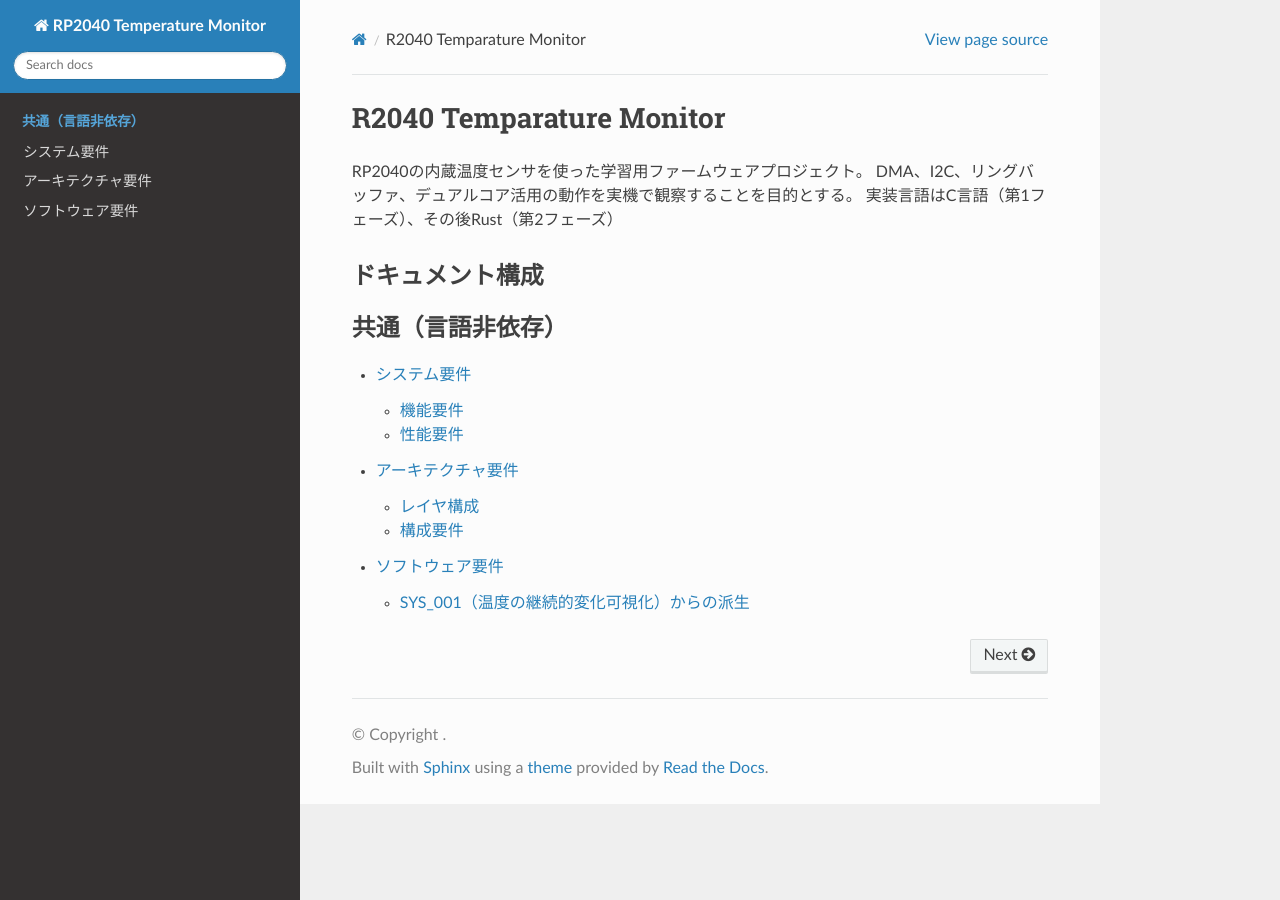
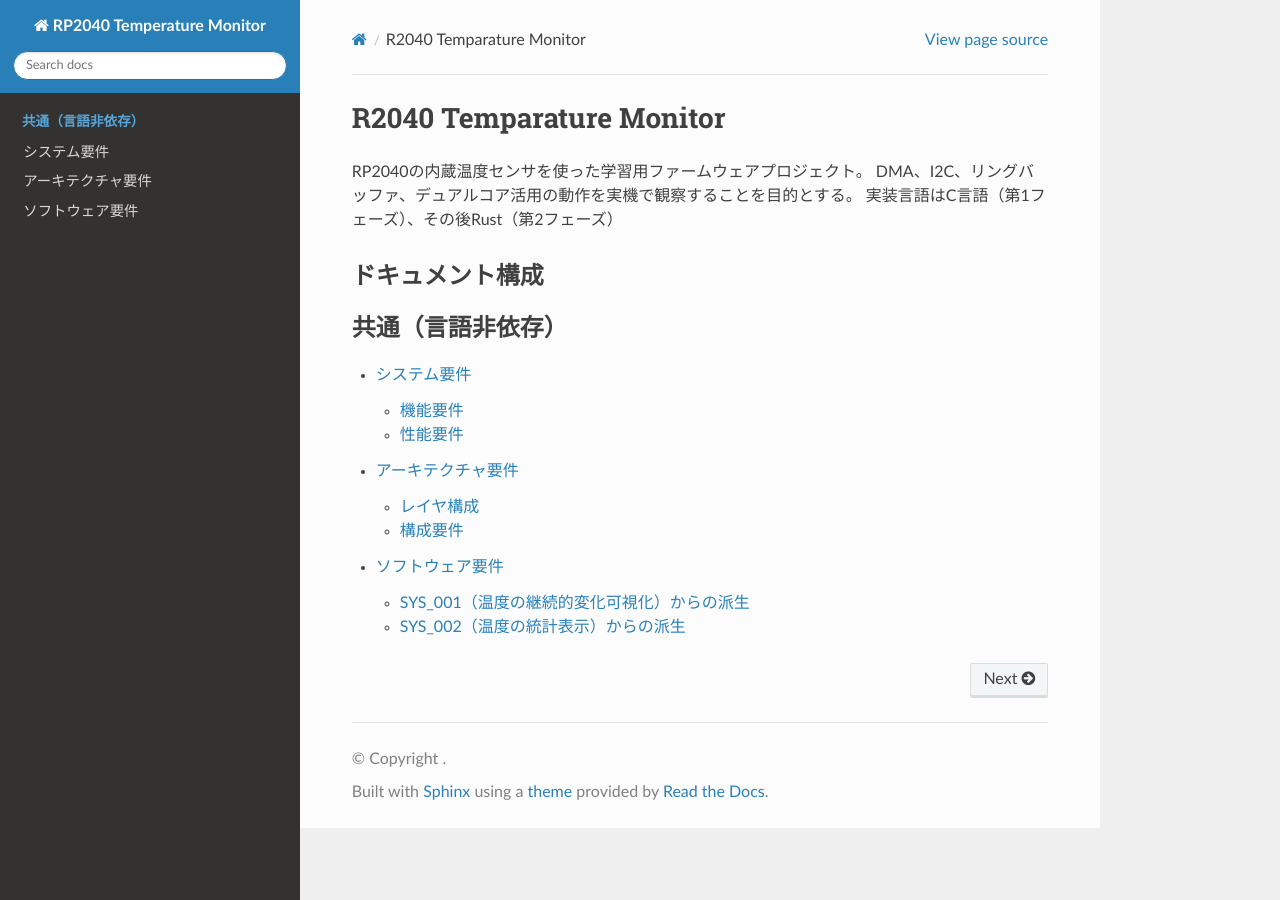
Before and after one commit to harukikiya/rp2040-temp-monitor, a Sphinx documentation site: the page built from docs/index.md, in a window 1280 px wide. Built offline with Sphinx 7.4.7 and the Read the Docs theme 3.1.0, drawn with Linux system fonts in a browser that asks for light colours; some of the changed lines change nothing that is shown.

Commit message:
Phase 1-B-2 Complete

````diff
--- a/docs/common/03_software_requirements.md
+++ b/docs/common/03_software_requirements.md
@@ -22,10 +22,11 @@
 :type_kind: Functional
 :layer: driver
 :refines: SYS_001
-:tbd_items: TBD-009 DMAリングサイズの仮置きは128サンプル（2の冪乗）、メモリ使用量と保持期間のバランスで最終決定する。
+:rationale: リングバッファサイズは1024サンプル（2KB）。10秒分の統計対象期間（1000サンプル）を保持するために必要なサイズで、2のべき乗にすることでインデックス計算をビット演算で行える。
 
 ADC+DMAドライバはADC FIFOからリングバッファへ16bit単位でDMA転送を行うこと。
 DMAはring指定モードで動作し、CPU介入なしに連続的にラップアラウンドすること。
+リングバッファのサイズは1024サンプルとする。
 ```
 
 ```{swreq} ハードウェアタイマーによるサンプリングトリガ
@@ -72,3 +73,80 @@
 アプリケーション層は500ms周期でLCD表示を更新すること。
 500ms未満の周期での更新を行わないこと（LCD表示のチラつき防止）。
 ```
+
+## SYS_002（温度の統計表示）からの派生
+
+```{swreq} リングバッファのデータ構造
+:id: SWR_007
+:status: draft
+:type_kind: Functional
+:layer: service
+:refines: SYS_002
+:rationale: ハードウェア非依存の純粋なデータ構造として実装することで、ホスト側ユニットテストを可能にする（ARC_005準拠）。
+
+リングバッファモジュールは固定長の円環状データ構造を提供すること。
+バッファサイズは2の冪乗とし、要素は16bit unsigned integerとする。
+ハードウェア依存の機構（レジスタアクセス等）に依存しないこと。
+```
+
+```{swreq} リングバッファのスナップショット取得
+:id: SWR_008
+:status: draft
+:type_kind: Functional
+:layer: service
+:refines: SYS_002
+:rationale: DMAによる書き込みが継続する中で読み出すため、完全な整合性は保証せず最大1サンプルの不整合を許容する設計。これによりロックフリーで読み出しが可能となる。
+
+リングバッファモジュールは、現在の書き込み位置と指定したサンプル数から
+過去のサンプル列をスナップショットとして取得する関数を提供すること。
+読み出し中にDMAによる書き換えが発生し得るが、最大1サンプル分のデータ不整合を許容する。
+```
+
+```{swreq} 統計値の計算
+:id: SWR_009
+:status: draft
+:type_kind: Functional
+:layer: service
+:refines: SYS_002
+:rationale: サンプル列を入力として最大・最小・平均を出力する純粋な関数として実装。テスト容易性が高く、ハードウェア非依存。
+
+統計モジュールは16bit unsigned integerのサンプル列を入力として、
+最大値・最小値・平均値を計算する関数を提供すること。
+入力サンプル数は呼び出し時に指定可能であること。
+```
+
+```{swreq} 「最新値」の定義
+:id: SWR_010
+:status: draft
+:type_kind: Functional
+:layer: service
+:refines: SYS_002
+:rationale: サンプリング100Hzでは1サンプルが10ms間隔となり、単一サンプルではノイズの影響を受けやすい。直近1秒分(100サンプル)の平均を取ることで読み取り値が安定する。
+
+「最新値」は直近100サンプル（直近1秒間）の平均値として定義すること。
+統計モジュールはこの「最新値」を計算する関数を提供すること。
+```
+
+```{swreq} 温度の物理変換
+:id: SWR_011
+:status: draft
+:type_kind: Functional
+:layer: service
+:refines: SYS_002
+:rationale: 物理変換は統計計算やリングバッファとは独立した責務であり、単体で再利用価値があるため独立モジュールとする。較正係数の差し替えにも対応しやすい。
+
+温度変換モジュールはADC生値（12bit unsigned integer）を℃単位の浮動小数点値に変換する関数を提供すること。
+RP2040内蔵温度センサのデータシートに記載された変換式を使用し、較正係数は引数またはモジュール初期化時に設定可能とすること。
+```
+
+```{swreq} 統計値の表示フォーマット
+:id: SWR_012
+:status: draft
+:type_kind: Functional
+:layer: application
+:refines: SYS_002
+:tbd_items: TBD-011 表示レイアウトの最終形は実機で文字幅と読みやすさを確認後に決定する。
+
+アプリケーション層は統計値（最新値・最小値・平均値）をLCD1602（16文字×2行）に収まる形式でフォーマットすること。
+温度値は摂氏で小数点以下1桁まで表示する。
+```
````
